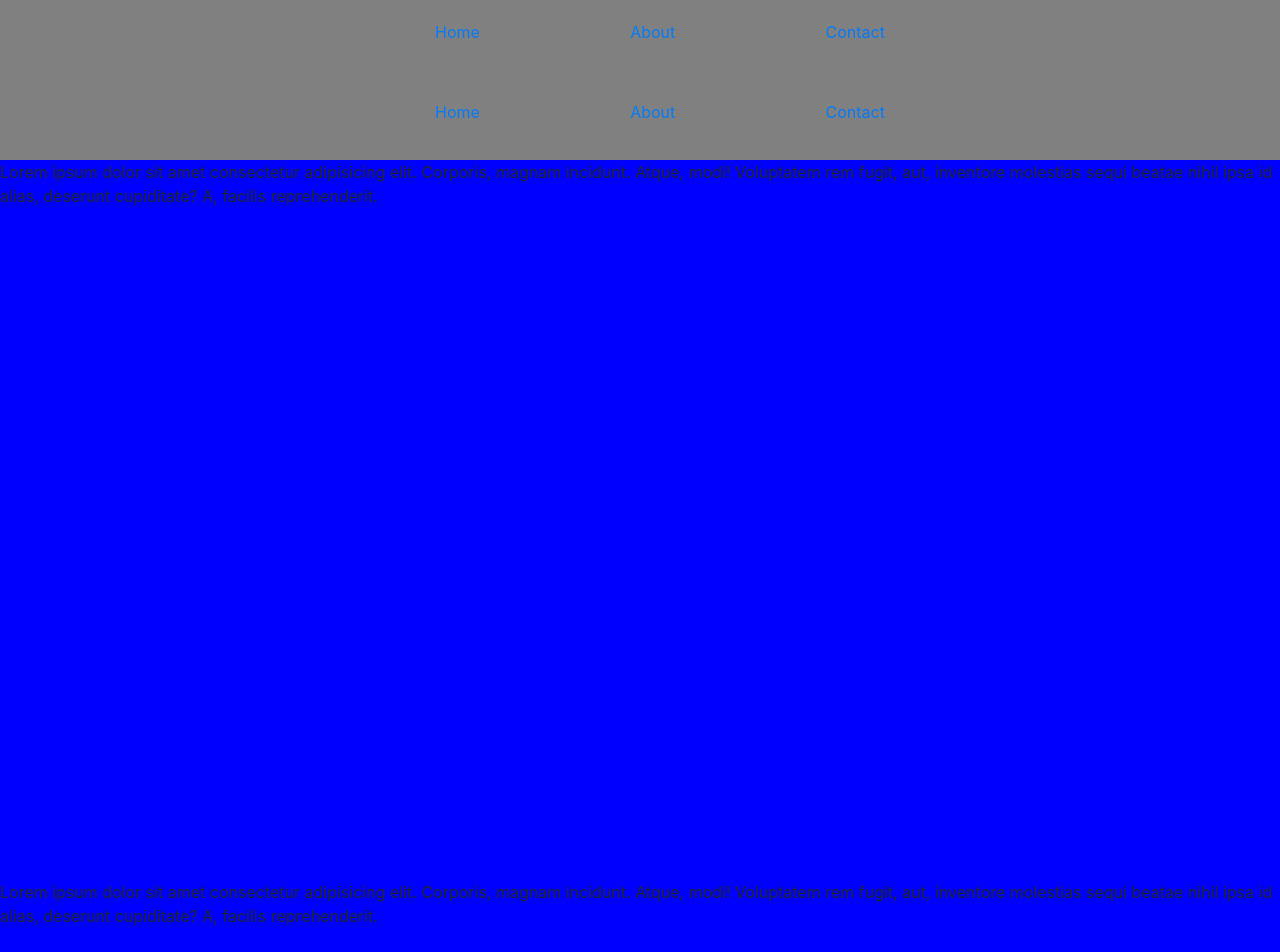
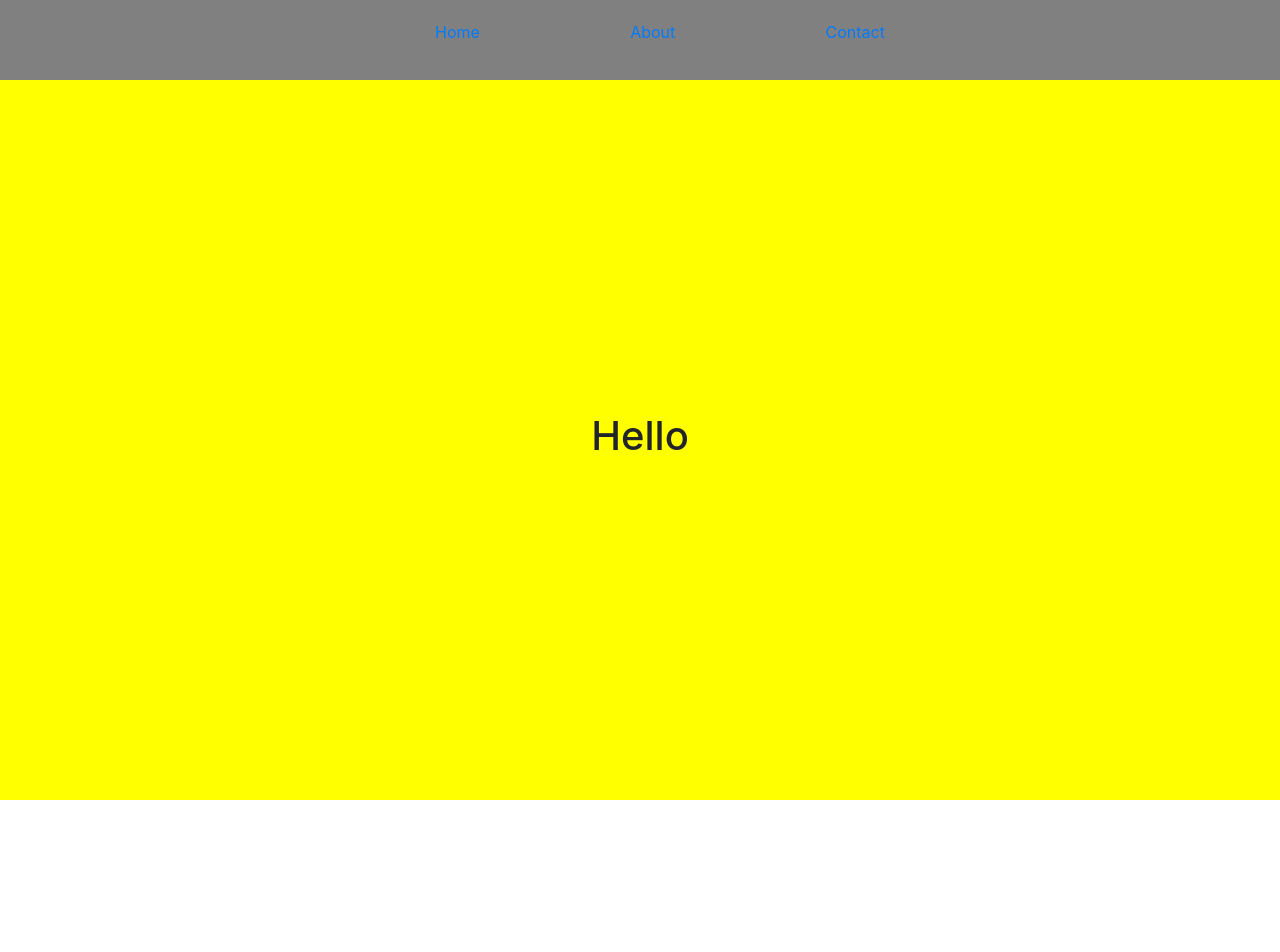
Before and after one commit to HampusJohnOlausson/react-test, a React (Create React App) app: page /contact in a window 1280 px wide. Shown: the top 952 px of the page. After the commit the page ends 800 px from the top, so only its background shows below. Built offline with nearby package versions, Linux system fonts and the light colour scheme.

Commit message:
added exact direction for startpage

```diff
--- a/src/components/About.jsx
+++ b/src/components/About.jsx
@@ -4,7 +4,6 @@ import Nav from './Nav'
 const About = () => {
     return (
       <div>
-        <Nav />
         <main style={rootStyle}>
           <h1>About</h1>
         </main>
--- a/src/components/Contact.jsx
+++ b/src/components/Contact.jsx
@@ -5,10 +5,9 @@ import Nav from './Nav'
 const Contact = () => {
     return (
       <div>
-        <Nav />
-        <Main style={mainStyle}>
+        <main style={mainStyle}>
           <h1>Hello</h1>
-        </Main>
+        </main>
       </div>
     );
 }
--- a/src/components/Layout.jsx
+++ b/src/components/Layout.jsx
@@ -10,10 +10,10 @@ const Layout = () => {
       <BrowserRouter>
         <Nav />
         <Switch>
-            <Route path="/about" component={About}/>
-            <Route path="/contact" component={Contact}/>
+          <Route path="/" exact component={Main} />
+          <Route path="/about" component={About} />
+          <Route path="/contact" component={Contact} />
         </Switch>
-        <Main />
       </BrowserRouter>
     );
 }
```
